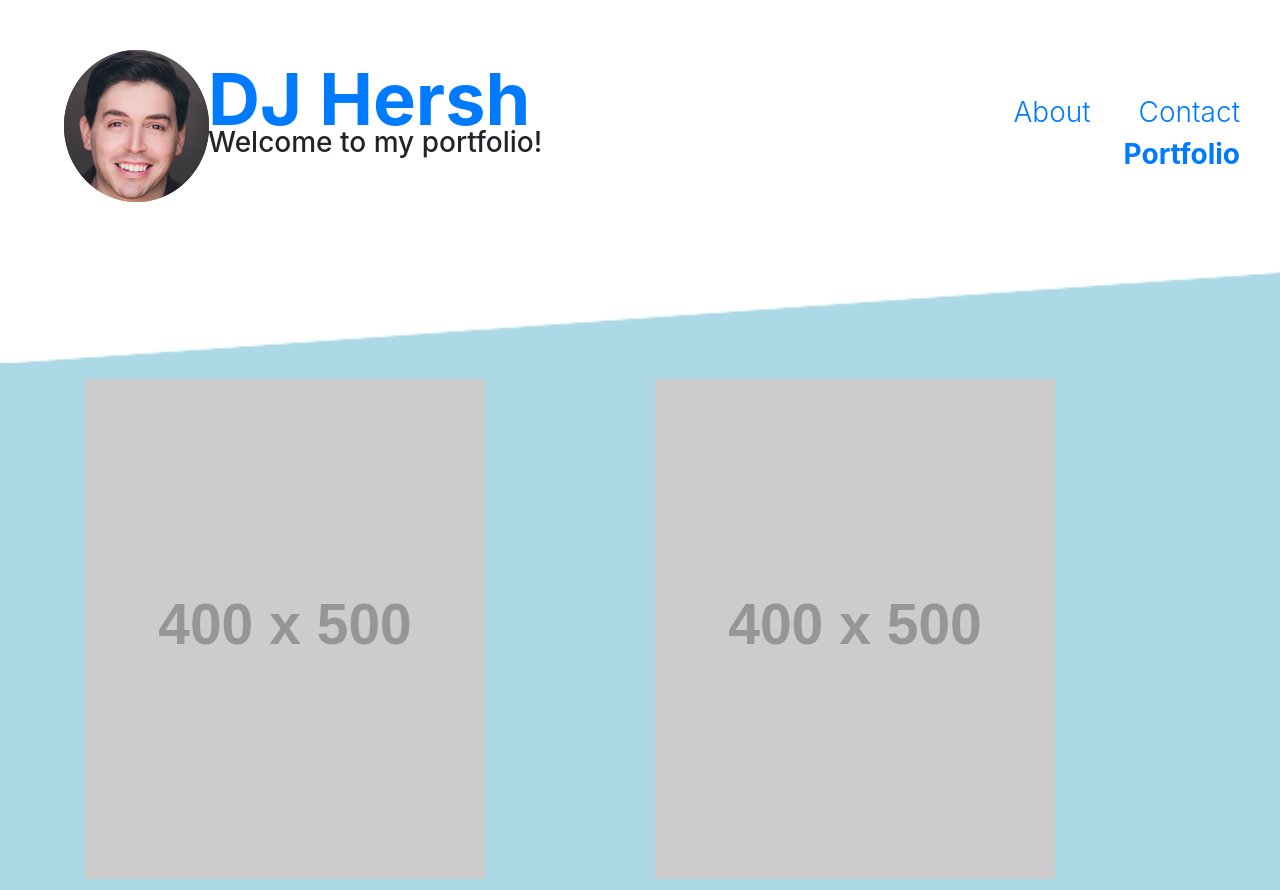
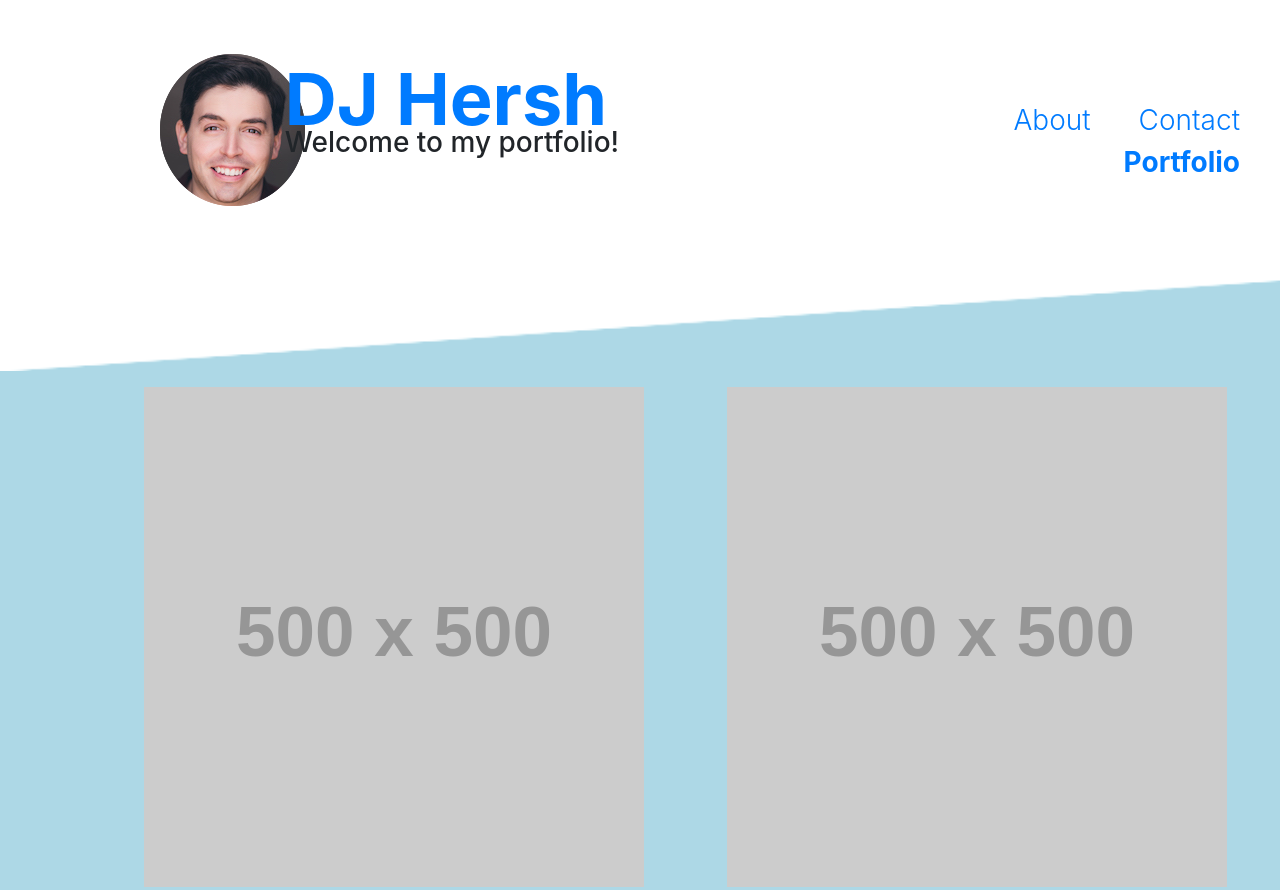
Before and after one commit to DJ620/better-looking-portfolio, a plain HTML site: page index.html in a window 1280 px wide. Shown: the top 890 px of the page. Drawn offline with nearby package versions, Linux system fonts and the light colour scheme; placeholder pictures from the web are drawn by us.

Commit message:
made designer note changes

```diff
--- a/index.html
+++ b/index.html
@@ -9,7 +9,7 @@
 </head>
 <body>
     <nav class="navbar position-relative mt-5">
-        <img src="dh-PRINT-hr-1-round.png" alt="DJ headshot" class="img-responsive ml-5 mt-3 navbar-brand position-absolute">
+        <img src="dh-PRINT-hr-1-round.png" alt="DJ headshot" class="img-responsive image mt-3 navbar-brand position-absolute">
         <div class="row">
             <div class="col-auto">
                 <div class="row">
@@ -32,21 +32,21 @@
     </nav>
     <main>
         <img src="design template copy.png" class="whitespace">
-        <div class="container">
+        <div class="container2">
             <div class="row">
                 <div class="col-md-6">
-                    <img src="http://placehold.it/400x500" class="img-responsive my-3">
+                    <img src="http://placehold.it/500x500" class="img-responsive my-3">
                 </div>
                 <div class="col-md-6">
-                    <img src="http://placehold.it/400x500" class="img-responsive my-3">
+                    <img src="http://placehold.it/500x500" class="img-responsive my-3">
                 </div>
             </div>
             <div class="row">
                 <div class="col-md-6">
-                    <img src="http://placehold.it/400x500" class="img-responsive my-3">
+                    <img src="http://placehold.it/500x500" class="img-responsive my-3">
                 </div>
                 <div class="col-md-6">
-                    <img src="http://placehold.it/400x500" class="img-responsive my-3">
+                    <img src="http://placehold.it/500x500" class="img-responsive my-3">
                 </div>
             </div>
         </div>
--- a/style.css
+++ b/style.css
@@ -1,10 +1,14 @@
+.image {
+    margin-left: 18vh;
+}
+
 .move {
-    margin-left: 15vw;
+    margin-left: 21vw;
 }
 
 .links {
-    padding-top: 5vh;
-    padding-left: 25vw;
+    padding-top: 6vh;
+    padding-left: 18vw;
 }
 
 main {
@@ -34,3 +38,7 @@
 a:active {
     text-decoration: none;
 }
+
+.container2 {
+    margin-left: 18vh;
+}
```
